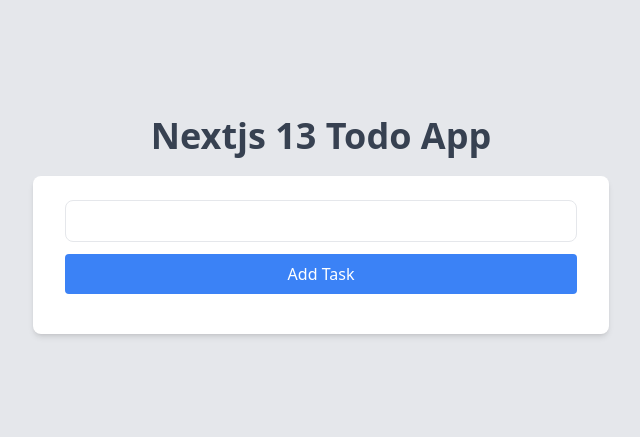
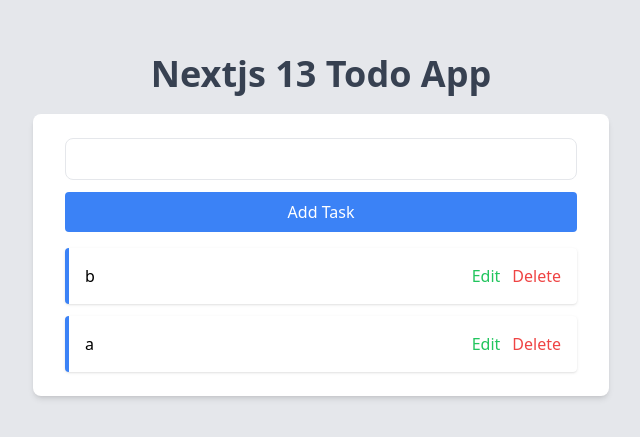
Before and after one commit to majimajimazzy/majimatodo, a Next.js app: page / in a window 1280 px wide. Shown: the part 111-548 px from the top of the page, without its empty margins (319-959 px from the left). Built offline with nearby package versions, Linux system fonts and the light colour scheme; data requests are answered from the project's data file.

Commit message:
1105-0830

```diff
--- a/src/app/data/todos.json
+++ b/src/app/data/todos.json
@@ -1,3 +1,12 @@
 {
-  "tasks": []
+  "tasks": [
+    {
+      "text": "b",
+      "id": "cbbec10b-c4b3-4bd4-8724-5d5688cbff41"
+    },
+    {
+      "id": "5aa8f301-dfd3-4fc4-863d-71ac85e28736",
+      "text": "a"
+    }
+  ]
 }
```
Also changed, not shown: src/app/components/AddTask.tsx (+11 -5 lines).
